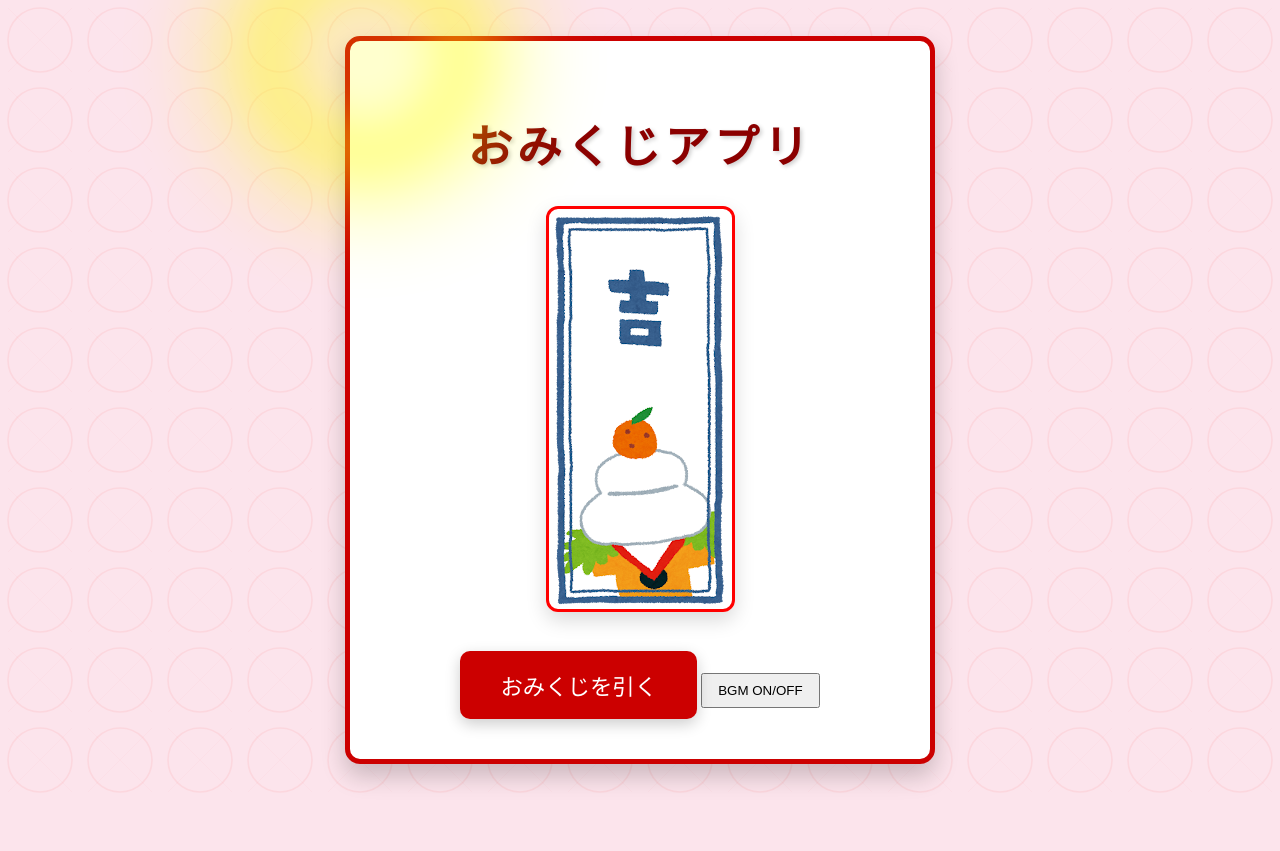
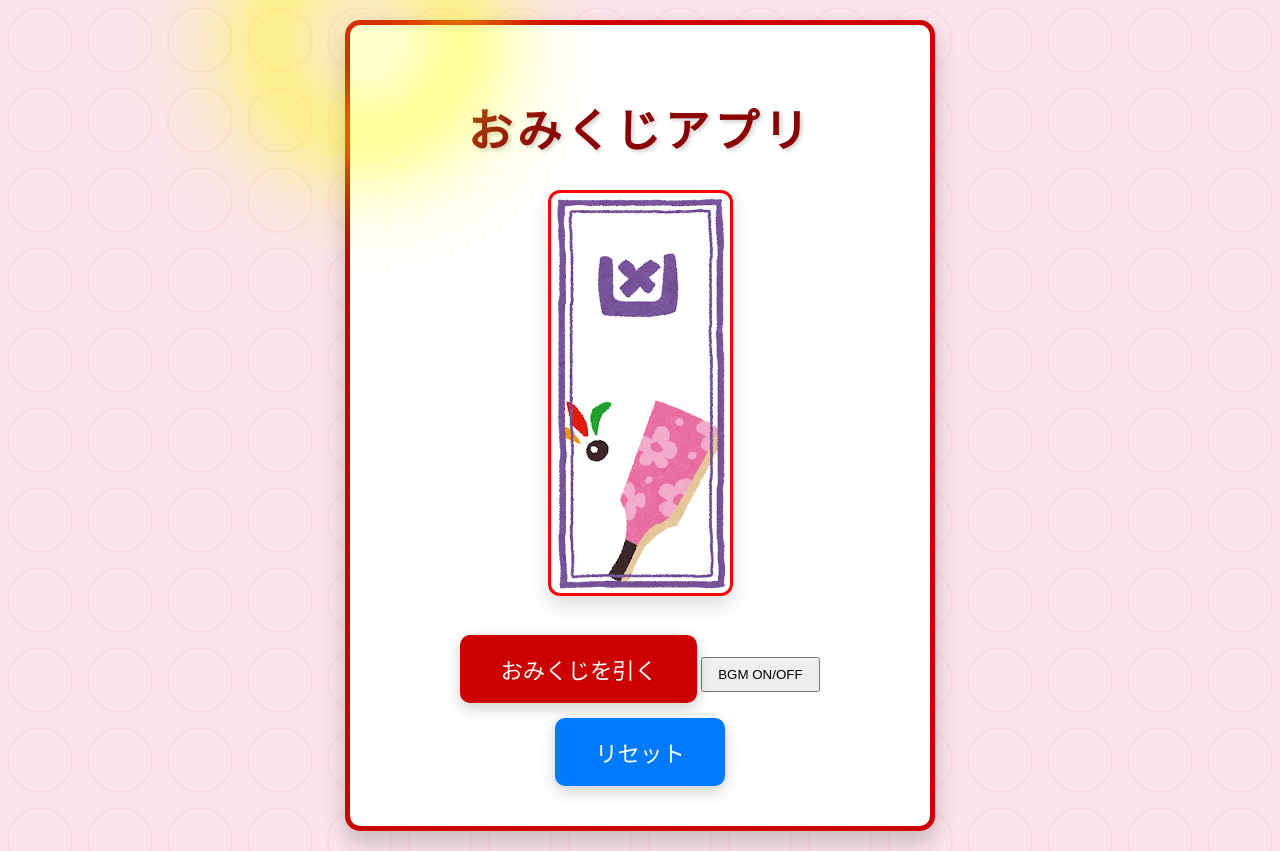
Before and after one commit to Uichi/-, a plain HTML site: page index.html in a window 1280 px wide. Both pictures are taken after a click on the button "おみくじを引く". Before the commit the page ends 800 px from the top, so only its background shows below. Drawn offline with Linux system fonts and the light colour scheme.

Commit message:
リセット追加

```diff
--- a/index.html
+++ b/index.html
@@ -3,7 +3,7 @@
 <head>
     <meta charset="UTF-8">
     <meta name="viewport" content="width=device-width, initial-scale=1.0">
-    <title>Document</title>
+    <title>おみくじアプリ</title>
     <link rel="stylesheet" href="./style.css">
 </head>
 <body>
@@ -14,7 +14,7 @@
         </div>
         <button type="button"class="omikuji-button" id="js-button">おみくじを引く</button>
         <button id="toggle-bgm-button" style="margin-top: 15px; padding: 8px 15px; cursor: pointer;">BGM ON/OFF</button>
-    </div>
+        <button id="reset-button" class="omikuji-button" style="margin-top: 15px; background-color: #007bff; ">リセット</button> </div>
     <audio id="bgm" src="./omikuji_bgm.mp3" loop></audio>
     <audio id="draw-sound" src="./omikuji_draw_sound.mp3"></audio>
     <script src="./script.js"></script>
--- a/script.js
+++ b/script.js
@@ -1,15 +1,28 @@
-//1.ランダムにおみくじ画像のパスを返す処理
-function getRandomImage(){
-    const number = Math.floor(Math.random() * 7);
+//1.ランダムにおみくじ画像のパスと対応するaltテキストを返す処理
+// おみくじ画像が0.pngから6.pngまであると仮定し、対応するaltテキストを定義
+const OMIKUJI_ALT_TEXTS = [
+    "大吉の画像", "中吉の画像", "小吉の画像", "吉の画像", "末吉の画像", "凶の画像", "大凶の画像"
+];
+const NUM_OMIKUJI_IMAGES = OMIKUJI_ALT_TEXTS.length; // 画像の枚数とaltテキストの数を合わせる
+
+function getRandomImageInfo(){
+    const number = Math.floor(Math.random() * NUM_OMIKUJI_IMAGES);
     const imagePath = "./" + number.toString() + ".png";
-    return imagePath
+    return {
+        path: imagePath,
+        alt: OMIKUJI_ALT_TEXTS[number]
+    };
 }
 
 function playOmikuji(){
     const bgm = document.getElementById('bgm');
     const drawSound = document.getElementById('draw-sound');
     const resultImage = document.querySelector("#js-result");
-    const omikujiContainer = document.querySelector(".omikuji"); // .omikuji要素を取得
+    const omikujiContainer = document.querySelector(".omikuji");
+    const omikujiButton = document.querySelector("#js-button"); // ボタン要素を取得
+
+    // おみくじを引いている間はボタンを無効化
+    omikujiButton.disabled = true;
 
     // 既存のアニメーションクラスをリセット
     resultImage.classList.remove('is-final-result');
@@ -30,21 +43,27 @@ function playOmikuji(){
     const timer = setInterval(function(){
         resultImage.classList.add('is-changing');
         setTimeout(() => {
-            resultImage.setAttribute("src", getRandomImage());
+            const { path } = getRandomImageInfo(); // 画像パスのみ取得
+            resultImage.setAttribute("src", path);
             resultImage.classList.remove('is-changing');
         }, 50);
 
         intervalCount++;
         if (intervalCount >= maxIntervals) {
             clearInterval(timer);
+            // 最終結果を取得し、画像とalt属性を設定
+            const finalResult = getRandomImageInfo();
+            resultImage.setAttribute("src", finalResult.path);
+            resultImage.setAttribute("alt", finalResult.alt); // alt属性を設定
+
             // 最終結果が表示された後にアニメーションクラスを付与
             resultImage.classList.add('is-final-result');
             omikujiContainer.classList.add('show-lights'); // 結果が出たときに光のクラスを追加
 
-            // ★この setTimeout ブロックを削除しました。光が出っぱなしになります。★
-            // setTimeout(() => {
-            //     omikujiContainer.classList.remove('show-lights');
-            // }, 1000);
+            // 数秒後にボタンを再度有効化（クールダウン）
+            setTimeout(() => {
+                omikujiButton.disabled = false;
+            }, 1500); // 1.5秒後にボタンを有効化
         }
     },100);
 }
@@ -52,6 +71,7 @@ function playOmikuji(){
 document.addEventListener('DOMContentLoaded', () => {
     const bgm = document.getElementById('bgm');
     const toggleBgmButton = document.getElementById('toggle-bgm-button');
+    const resetButton = document.getElementById('reset-button'); // リセットボタン要素を取得
 
     if (toggleBgmButton) {
         toggleBgmButton.addEventListener('click', () => {
@@ -64,5 +84,20 @@ document.addEventListener('DOMContentLoaded', () => {
             }
         });
     }
+
+    // 初期画像とalt属性を設定
+    document.querySelector("#js-result").setAttribute("src", "./omikuzi.png");
+    document.querySelector("#js-result").setAttribute("alt", "おみくじの箱");
+
     document.querySelector("#js-button").addEventListener("click", playOmikuji);
+
+    if (resetButton) {
+        resetButton.addEventListener('click', () => {
+            document.querySelector("#js-result").setAttribute("src", "./omikuzi.png");
+            document.querySelector("#js-result").setAttribute("alt", "おみくじの箱");
+            document.querySelector(".omikuji").classList.remove('show-lights');
+            document.querySelector("#js-result").classList.remove('is-final-result');
+            document.querySelector("#js-button").disabled = false; // ボタンを有効化
+        });
+    }
 });
```
